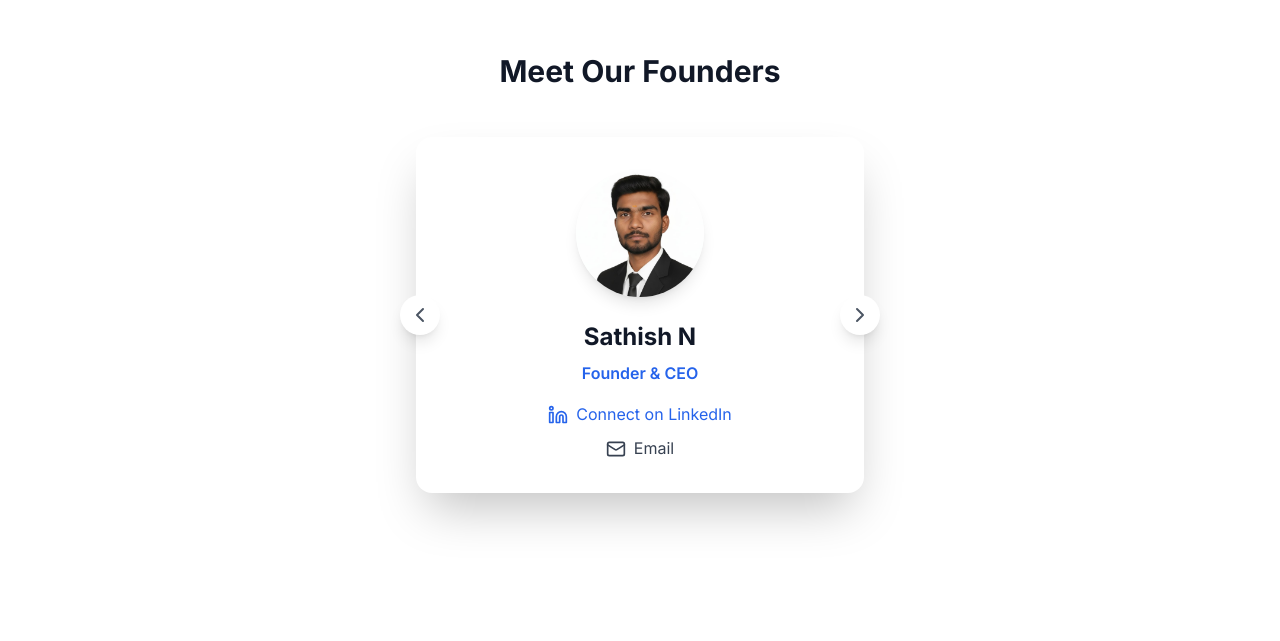
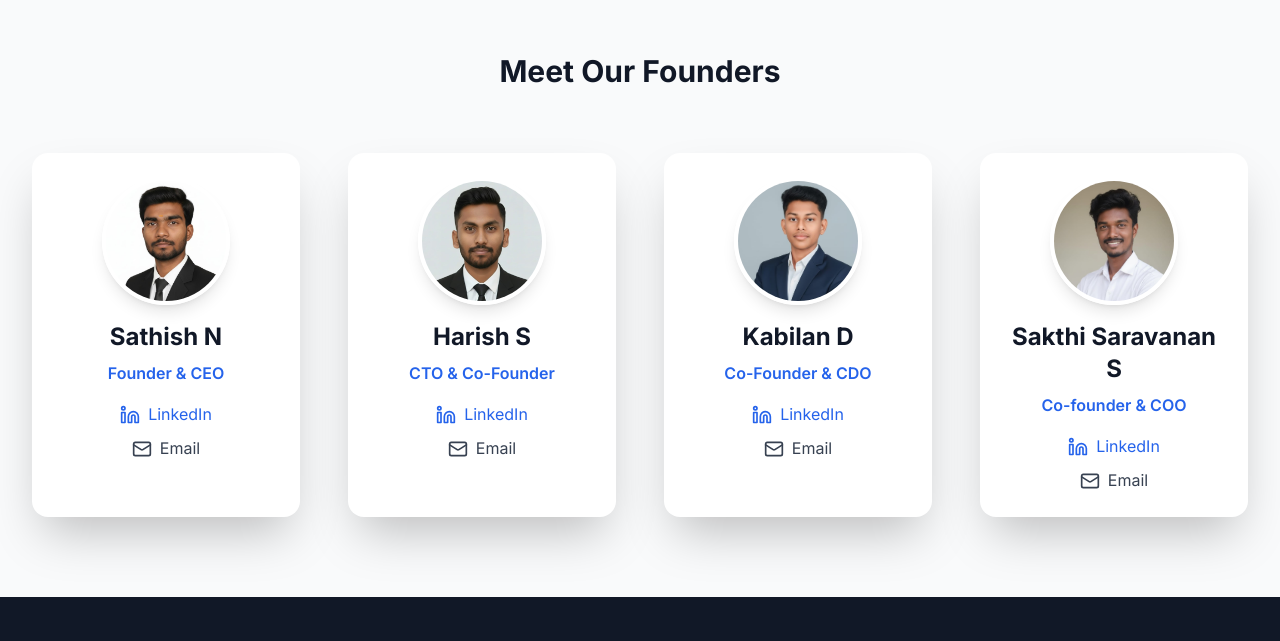
Before and after one commit to Kabilan652/startup2, a React (Vite) app in the folder front_end/: page /about in a window 1280 px wide. Shown: the part 2093-2734 px from the top of the page. Built offline with nearby package versions, Linux system fonts and the light colour scheme.

Commit message:
Update Lifeabout.tsx

```diff
--- a/front_end/src/components/Lifeabout.tsx
+++ b/front_end/src/components/Lifeabout.tsx
@@ -1,81 +1,78 @@
-import React, { useState } from 'react';
-import { ChevronLeft, ChevronRight, LinkedinIcon, Mail } from 'lucide-react';
+import React from "react";
+import { LinkedinIcon, Mail } from "lucide-react";
 
-import sathishImg from "/images/sathish.jpg"
-import harishImg from "/images/harish.jpg"
-import SakthiSaravananImg from "/images/SakthiSaravanan.jpg"
-import kabilanImg from "/images/kabilan.jpg"
+import sathishImg from "/images/sathish.jpg";
+import harishImg from "/images/harish.jpg";
+import SakthiSaravananImg from "/images/SakthiSaravanan.jpg";
+import kabilanImg from "/images/kabilan.jpg";
 
 const Lifeabout: React.FC = () => {
-  const [currentFounder, setCurrentFounder] = useState(0);
-
   const founders = [
     {
       name: "Sathish N",
       role: "Founder & CEO",
       image: sathishImg,
       linkedin: "https://www.linkedin.com/in/nssathish",
-      email: "nssathish104@gmail.com"
+      email: "nssathish104@gmail.com",
     },
     {
       name: "Harish S",
       role: "CTO & Co-Founder",
       image: harishImg,
       linkedin: "https://www.linkedin.com/in/mrharishraj/",
-      email: "harishraj.subburaj@gmail.com"
+      email: "harishraj.subburaj@gmail.com",
+    },
+    {
+      name: "Kabilan D",
+      role: "Co-Founder & CDO",
+      image: kabilanImg,
+      linkedin: "https://www.linkedin.com/in/kabilan-d-02a036297",
+      email: "kabilandina11@gmail.com",
     },
     {
       name: "Sakthi Saravanan S",
-      role: "Co-founder & COO",
+      role: "Co-founder & COO",
       image: SakthiSaravananImg,
       linkedin: "https://www.linkedin.com/sakthi",
-      email: "sakthisaravanan3415@gmail.com"
+      email: "sakthisaravanan3415@gmail.com",
     },
-    {
-      name: "Kabilan D",
-      role: "Co-Founder & CDO",
-      image: kabilanImg,
-      linkedin: "https://www.linkedin.com/in/kabilan-d-02a036297",
-      email: "kabilandina11@gmail.com.com"
-    }
+
   ];
 
-  const nextFounder = () => {
-    setCurrentFounder((prev) => (prev + 1) % founders.length);
-  };
+  return (
+    <div className="py-20 bg-gray-50">
+      <div className="max-w-7xl mx-auto px-4 sm:px-6 lg:px-8">
+        <h3 className="text-3xl font-bold text-gray-900 text-center mb-16">
+          Meet Our Founders
+        </h3>
 
-  const prevFounder = () => {
-    setCurrentFounder((prev) => (prev - 1 + founders.length) % founders.length);
-  };
-
-  return (
-    <div className="py-20 bg-white">
-      <div className="max-w-7xl mx-auto px-4 sm:px-6 lg:px-8">
-        <div className="mb-20">
-          <h3 className="text-3xl font-bold text-gray-900 text-center mb-12">Meet Our Founders</h3>
-          <div className="relative max-w-md mx-auto">
-            <div className="bg-white rounded-2xl shadow-2xl p-8 text-center transform hover:scale-105 transition-transform duration-300">
+        <div className="grid gap-12 md:grid-cols-2 lg:grid-cols-4">
+          {founders.map((founder, idx) => (
+            <div
+              key={idx}
+              className="bg-white rounded-2xl shadow-2xl p-6 text-center transform hover:scale-105 transition-transform duration-300"
+            >
               <img
-                src={founders[currentFounder].image}
-                alt={founders[currentFounder].name}
-                className="w-32 h-32 rounded-full mx-auto mb-6 object-cover shadow-lg"
+                src={founder.image}
+                alt={founder.name}
+                className="w-32 h-32 rounded-full mx-auto mb-4 object-cover shadow-lg border-4 border-white"
               />
-              <h4 className="text-2xl font-bold text-gray-900 mb-2">{founders[currentFounder].name}</h4>
-              <p className="text-blue-600 font-semibold mb-4">{founders[currentFounder].role}</p>
+              <h4 className="text-2xl font-bold text-gray-900 mb-2">{founder.name}</h4>
+              <p className="text-blue-600 font-semibold mb-4">{founder.role}</p>
 
               <div className="flex flex-col items-center space-y-2">
                 <a
-                  href={founders[currentFounder].linkedin}
+                  href={founder.linkedin}
                   className="inline-flex items-center space-x-2 text-blue-600 hover:text-blue-700 transition-colors duration-200"
                   target="_blank"
                   rel="noopener noreferrer"
                 >
                   <LinkedinIcon className="w-5 h-5" />
-                  <span>Connect on LinkedIn</span>
+                  <span>LinkedIn</span>
                 </a>
 
                 <a
-                  href={`mailto:${founders[currentFounder].email}`}
+                  href={`mailto:${founder.email}`}
                   className="inline-flex items-center space-x-2 text-gray-700 hover:text-gray-900 transition-colors duration-200"
                 >
                   <Mail className="w-5 h-5" />
@@ -83,21 +80,7 @@ const Lifeabout: React.FC = () => {
                 </a>
               </div>
             </div>
-
-            <button
-              onClick={prevFounder}
-              className="absolute left-0 top-1/2 transform -translate-y-1/2 -translate-x-4 bg-white rounded-full p-2 shadow-lg hover:bg-gray-50 transition-colors duration-200"
-            >
-              <ChevronLeft className="w-6 h-6 text-gray-600" />
-            </button>
-
-            <button
-              onClick={nextFounder}
-              className="absolute right-0 top-1/2 transform -translate-y-1/2 translate-x-4 bg-white rounded-full p-2 shadow-lg hover:bg-gray-50 transition-colors duration-200"
-            >
-              <ChevronRight className="w-6 h-6 text-gray-600" />
-            </button>
-          </div>
+          ))}
         </div>
       </div>
     </div>
```
